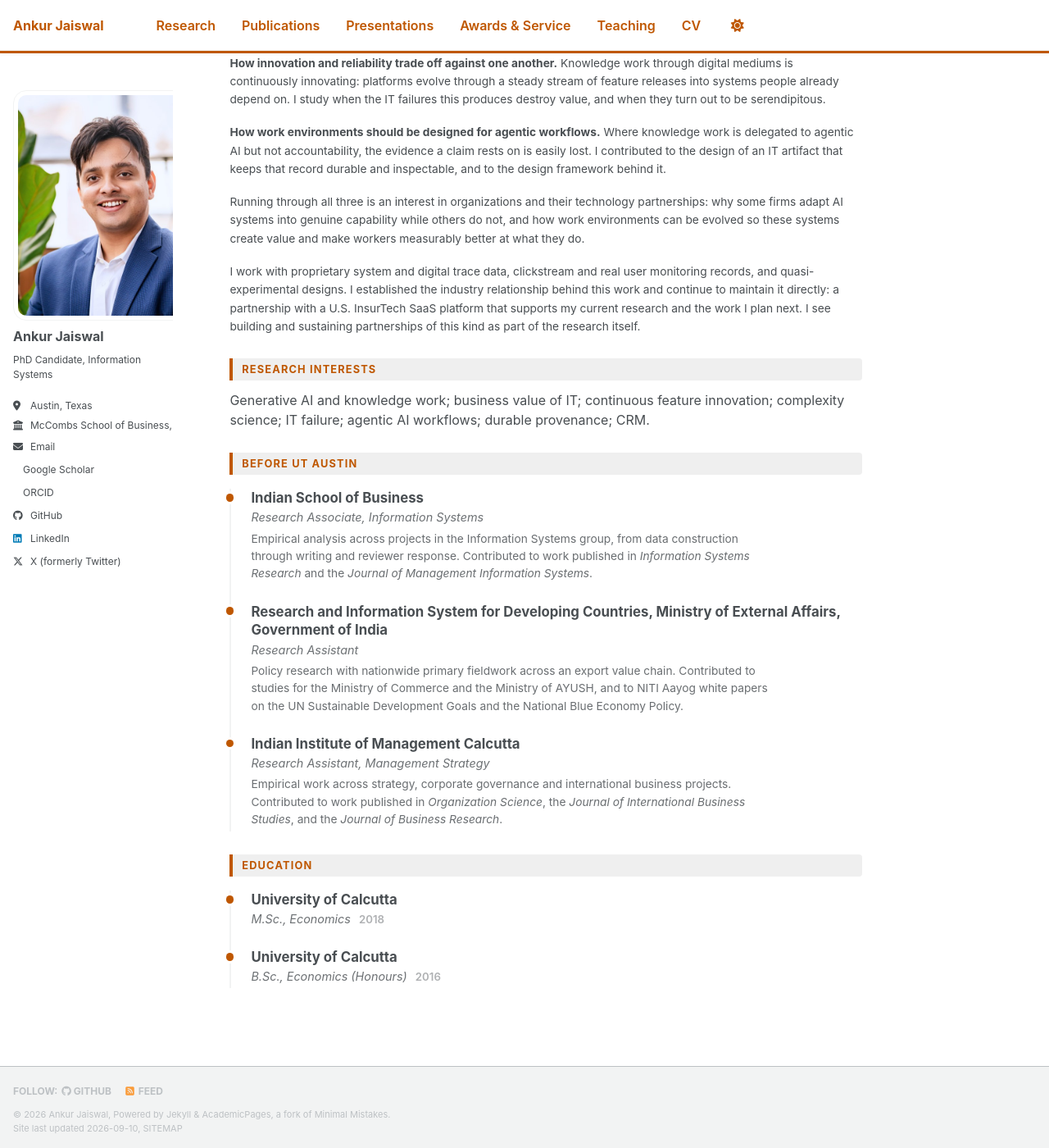
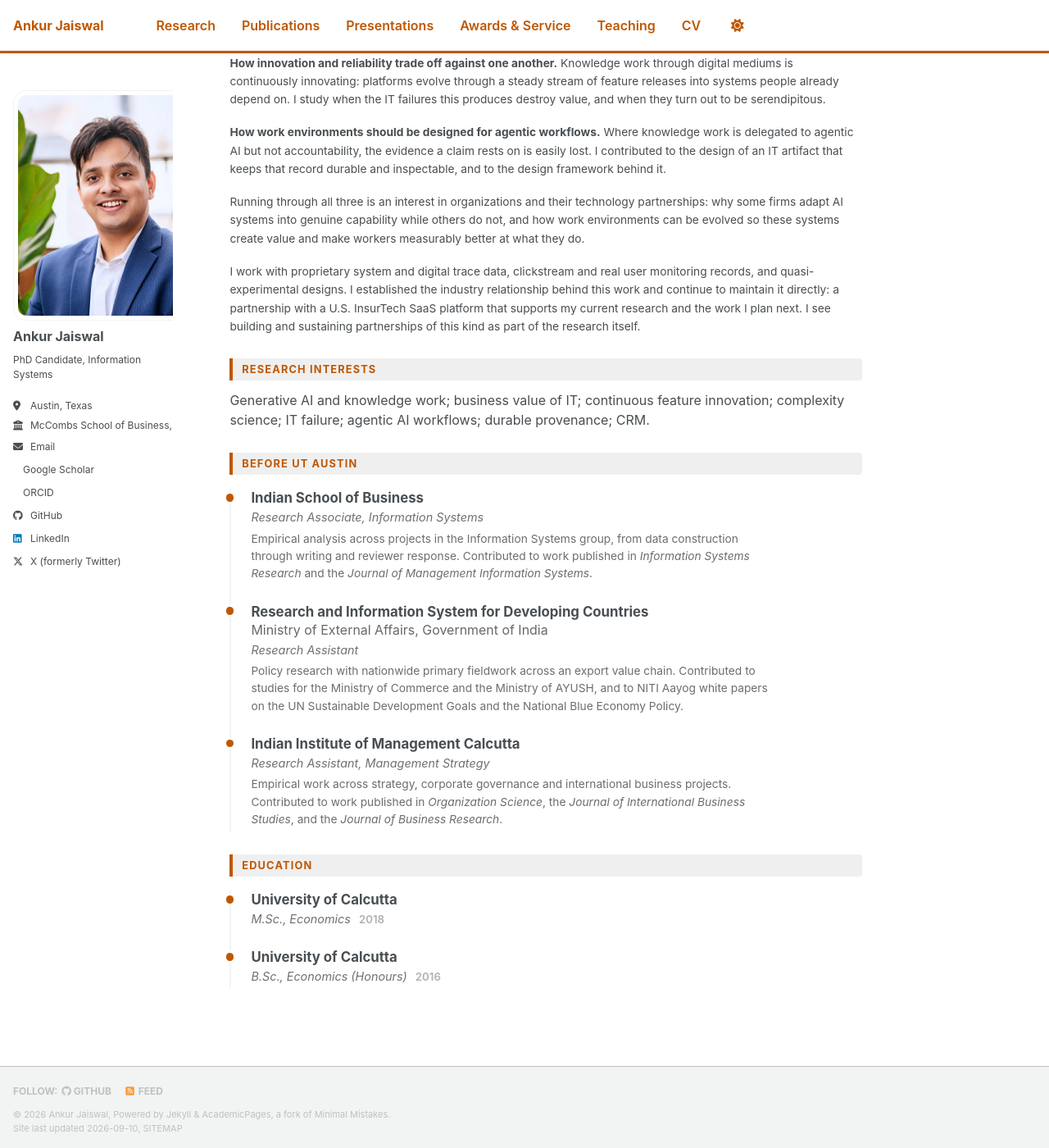
Before and after one commit to ankurjaiswal-aj/ankurjaiswal-aj.github.io, a Jekyll site: the page built from _pages/about.md, in a window 1280 px wide and 1400 px high, scrolled down 467 px. Shown: the whole window at 82% size. Built offline with Jekyll 4.4.1, drawn with Linux system fonts in a browser that asks for light colours; a style sheet for code colours, icons or effects is not loaded.

Commit message:
Home: break the RIS organisation onto two lines
Co-Authored-By: Claude Opus 5 (1M context) <noreply@anthropic.com>
Claude-Session: https://claude.ai/code/session_01E9crG7vAU8vaRPUgnD2akC

```diff
--- a/_pages/about.md
+++ b/_pages/about.md
@@ -45,7 +45,7 @@ Generative AI and knowledge work; business value of IT; continuous feature innov
   </div>
 
   <div class="timeline-item">
-    <div class="timeline-org">Research and Information System for Developing Countries, Ministry of External Affairs, Government of India</div>
+    <div class="timeline-org">Research and Information System for Developing Countries<br><span class="timeline-org-sub">Ministry of External Affairs, Government of India</span></div>
     <div class="timeline-role">Research Assistant</div>
     <p class="timeline-note">Policy research with nationwide primary fieldwork across an export value chain. Contributed to studies for the Ministry of Commerce and the Ministry of AYUSH, and to NITI Aayog white papers on the UN Sustainable Development Goals and the National Blue Economy Policy.</p>
   </div>
--- a/_sass/_custom.scss
+++ b/_sass/_custom.scss
@@ -352,3 +352,10 @@ html[data-theme="dark"] .archive .archive__item-award { color: #e0c260; }
   text-indent: -4em;
 }
 .archive .compact .talk-vyear { display: inline-block; width: 4em; padding-right: 0.7em; text-indent: 0; }
+
+/* parent body under an organisation name */
+.page__content .timeline-org-sub {
+  font-weight: 400;
+  font-size: 0.95em;
+  opacity: 0.85;
+}
```
